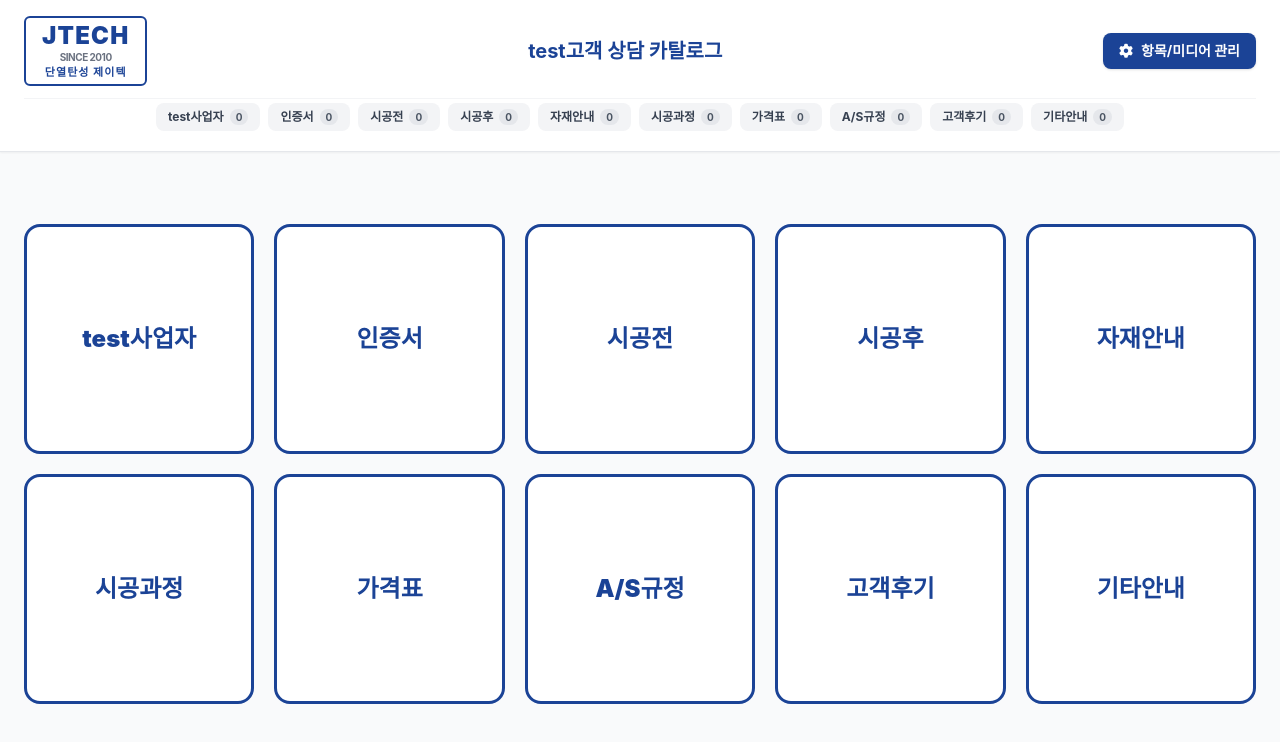
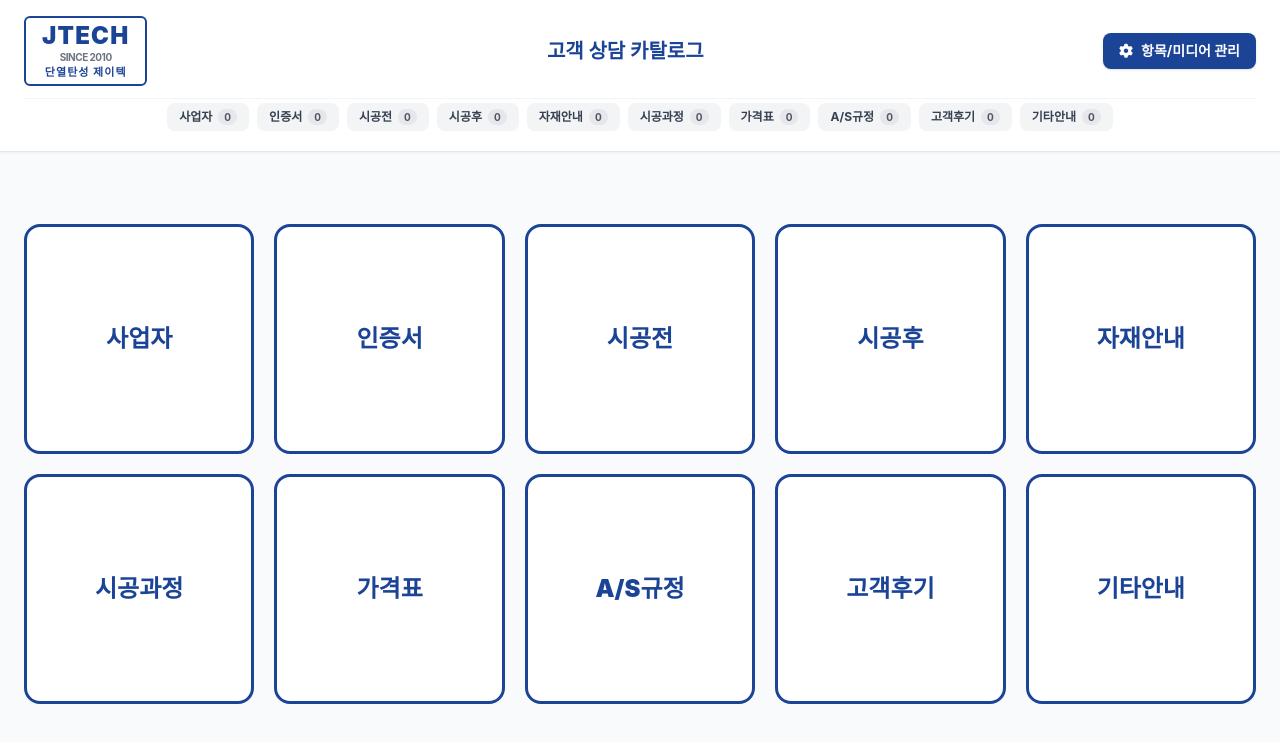
Before and after one commit to enjoyableDS/jtech-consulting, a plain HTML site: page index.html in a window 1280 px wide. Drawn offline with nearby package versions, Linux system fonts and the light colour scheme; a web font is replaced by a local one.

Commit message:
Update default categories and header title in HTML

```diff
--- a/index.html
+++ b/index.html
@@ -272,7 +272,7 @@
     }
 
     const DEFAULT_CATEGORIES = [
-      "test사업자", "인증서", "시공전", "시공후", "자재안내",
+      "사업자", "인증서", "시공전", "시공후", "자재안내",
       "시공과정", "가격표", "A/S규정", "고객후기", "기타안내"
     ];
 
@@ -454,7 +454,7 @@
       document.getElementById("view-categories").classList.remove("hidden");
       document.getElementById("view-gallery").classList.add("hidden");
       document.getElementById("btn-home").classList.add("hidden");
-      document.getElementById("header-title").innerHTML = `<span>test고객 상담 카탈로그</span>`;
+      document.getElementById("header-title").innerHTML = `<span>고객 상담 카탈로그</span>`;
     }
 
     function openCategory(catId) {
```
